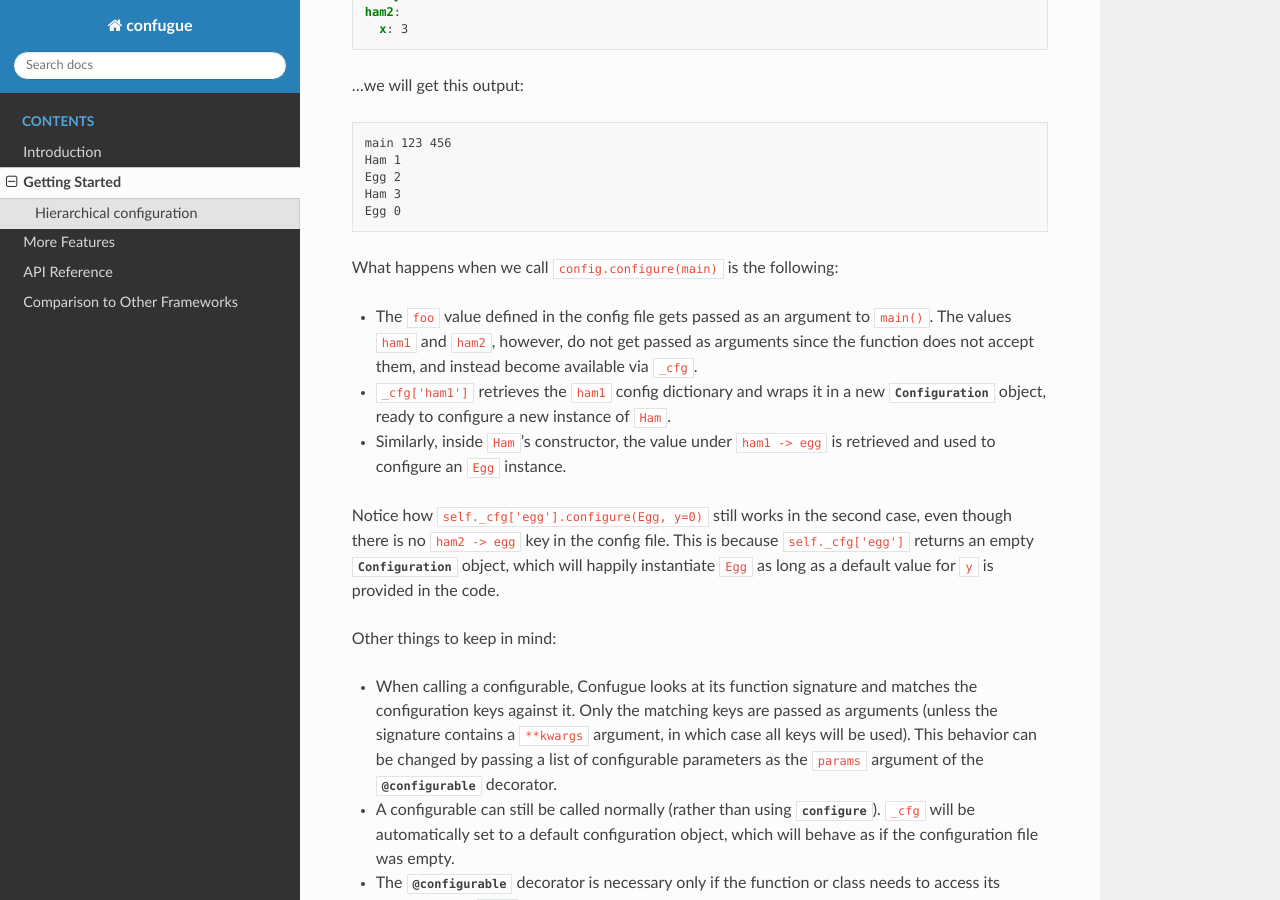
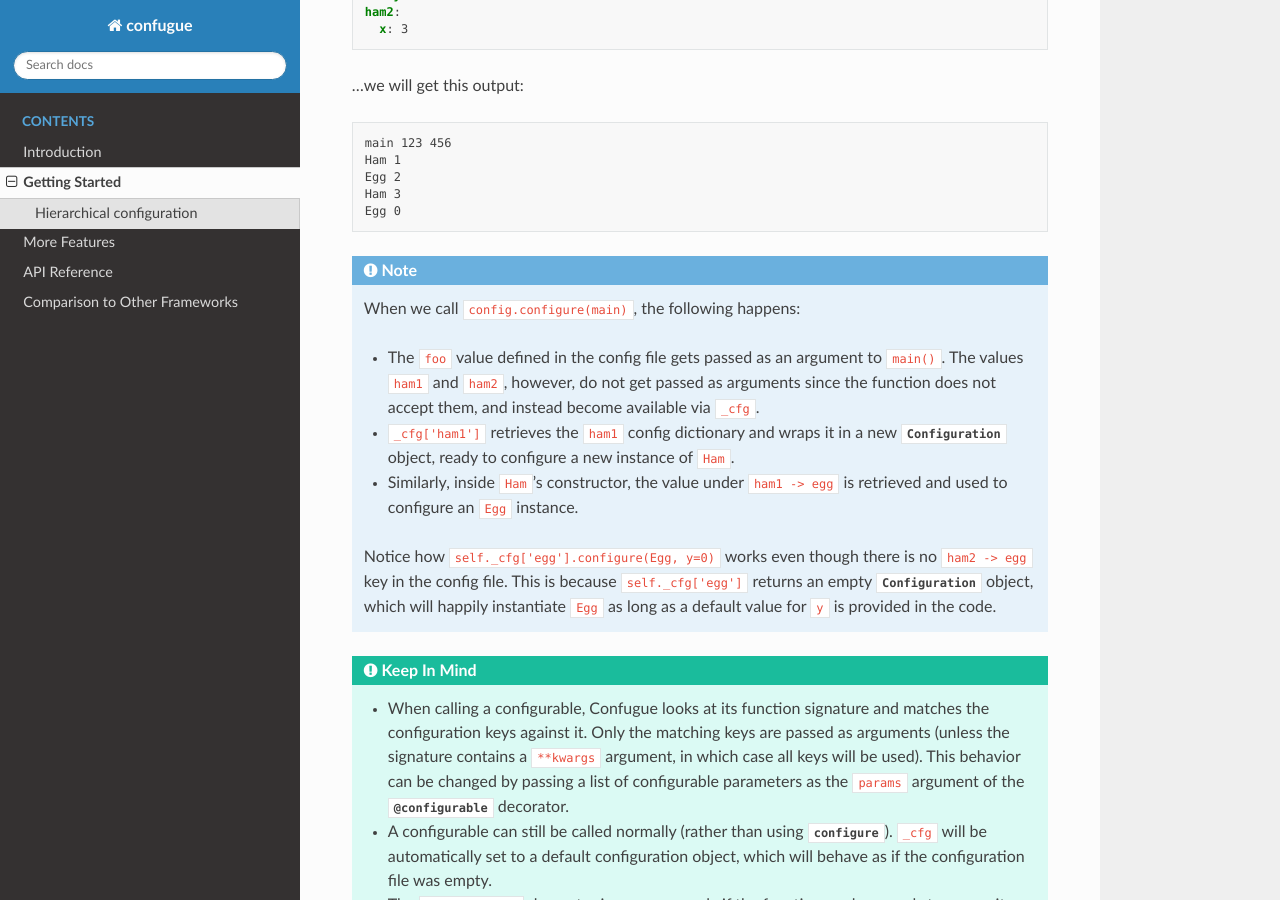
Before and after one commit to cifkao/confugue, a Sphinx documentation site: the page built from docs/getting-started.rst, in a window 1280 px wide and 900 px high, scrolled down 1795 px. Built offline with Sphinx 7.4.7 and the Read the Docs theme 2.0.0, drawn with Linux system fonts in a browser that asks for light colours.

```diff
--- a/docs/getting-started.rst
+++ b/docs/getting-started.rst
@@ -84,20 +84,23 @@ Now, given the following :file:`config2.yaml`...
    Ham 3
    Egg 0
 
-What happens when we call :code:`config.configure(main)` is the following:
 
-- The :code:`foo` value defined in the config file gets passed as an argument to :code:`main()`. The values :code:`ham1` and :code:`ham2`, however, do not get passed as arguments since the function does not accept them, and instead become available via :code:`_cfg`.
-- :code:`_cfg['ham1']` retrieves the :code:`ham1` config dictionary and wraps it in a new :class:`Configuration` object, ready to configure a new instance of :code:`Ham`.
-- Similarly, inside :code:`Ham`'s constructor, the value under :code:`ham1 -> egg` is retrieved and used to configure an :code:`Egg` instance.
+.. Note::
+  When we call :code:`config.configure(main)`, the following happens:
 
-Notice how :code:`self._cfg['egg'].configure(Egg, y=0)` still works in the second case, even though there is no :code:`ham2 -> egg` key in the config file.
-This is because :code:`self._cfg['egg']` returns an empty :class:`Configuration` object, which will happily instantiate :code:`Egg` as long as a default value for :code:`y` is provided in the code.
+  - The :code:`foo` value defined in the config file gets passed as an argument to :code:`main()`. The values :code:`ham1` and :code:`ham2`, however, do not get passed as arguments since the function does not accept them, and instead become available via :code:`_cfg`.
+  - :code:`_cfg['ham1']` retrieves the :code:`ham1` config dictionary and wraps it in a new :class:`Configuration` object, ready to configure a new instance of :code:`Ham`.
+  - Similarly, inside :code:`Ham`'s constructor, the value under :code:`ham1 -> egg` is retrieved and used to configure an :code:`Egg` instance.
 
-Other things to keep in mind:
+  Notice how :code:`self._cfg['egg'].configure(Egg, y=0)` works even though there is no :code:`ham2 -> egg` key in the config file.
+  This is because :code:`self._cfg['egg']` returns an empty :class:`Configuration` object, which will happily instantiate :code:`Egg` as long as a default value for :code:`y` is provided in the code.
 
-- When calling a configurable, Confugue looks at its function signature and matches the configuration keys against it. Only the matching keys are passed as arguments (unless the signature contains a :code:`**kwargs` argument, in which case all keys will be used).
-  This behavior can be changed by passing a list of configurable parameters as the :code:`params` argument of the :func:`@configurable <configurable>` decorator.
-- A configurable can still be called normally (rather than using :meth:`configure <Configuration.configure>`). :code:`_cfg` will be automatically set to a default configuration object, which will behave as if the configuration file was empty.
-- The :func:`@configurable <configurable>` decorator is necessary only if the function or class needs to access its configuration (:code:`_cfg`).
+.. admonition:: Keep In Mind
+  :class: tip
+
+  - When calling a configurable, Confugue looks at its function signature and matches the configuration keys against it. Only the matching keys are passed as arguments (unless the signature contains a :code:`**kwargs` argument, in which case all keys will be used).
+    This behavior can be changed by passing a list of configurable parameters as the :code:`params` argument of the :func:`@configurable <configurable>` decorator.
+  - A configurable can still be called normally (rather than using :meth:`configure <Configuration.configure>`). :code:`_cfg` will be automatically set to a default configuration object, which will behave as if the configuration file was empty.
+  - The :func:`@configurable <configurable>` decorator is necessary only if the function or class needs to access its configuration (:code:`_cfg`).
 
 The next section briefly discusses some advanced features.
```
